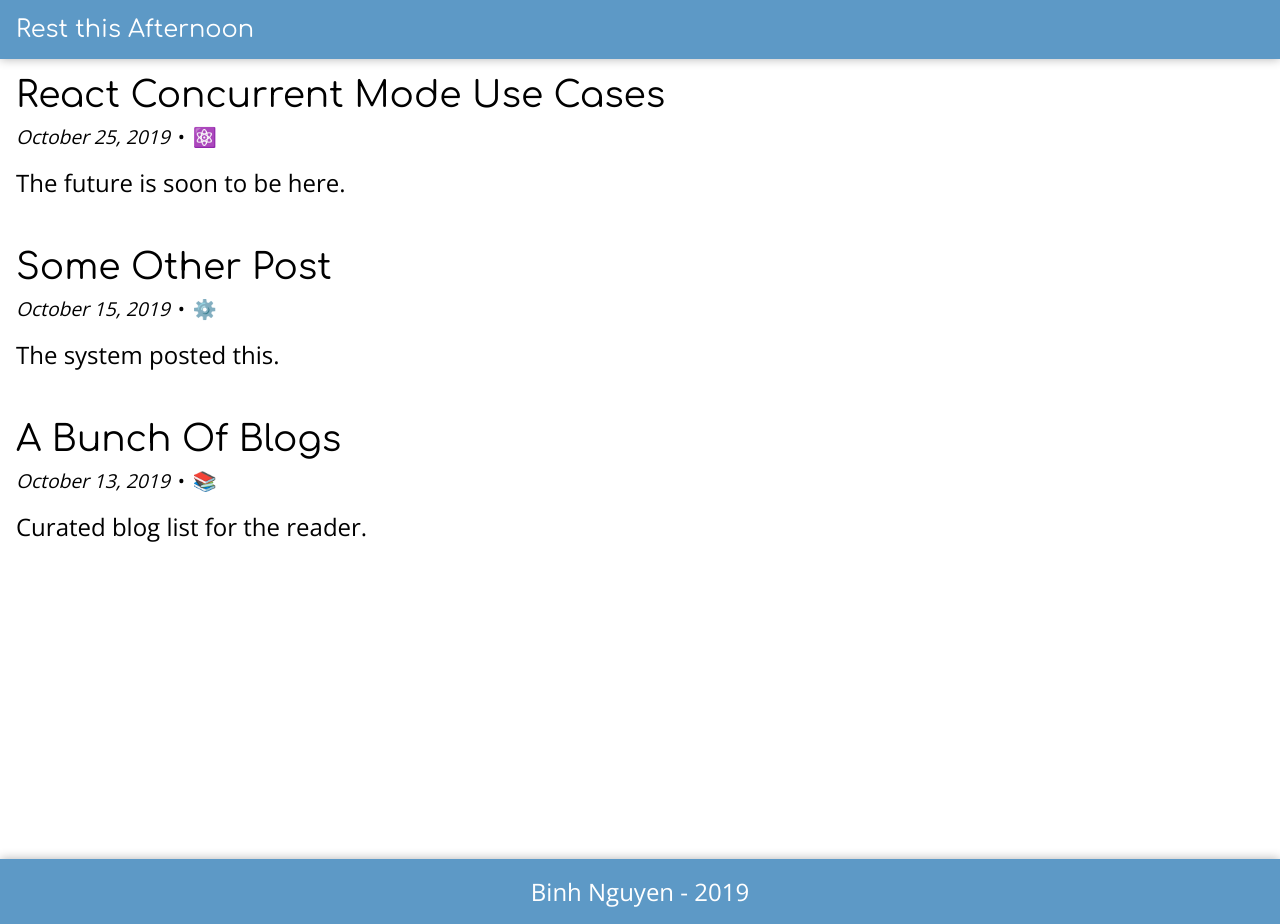
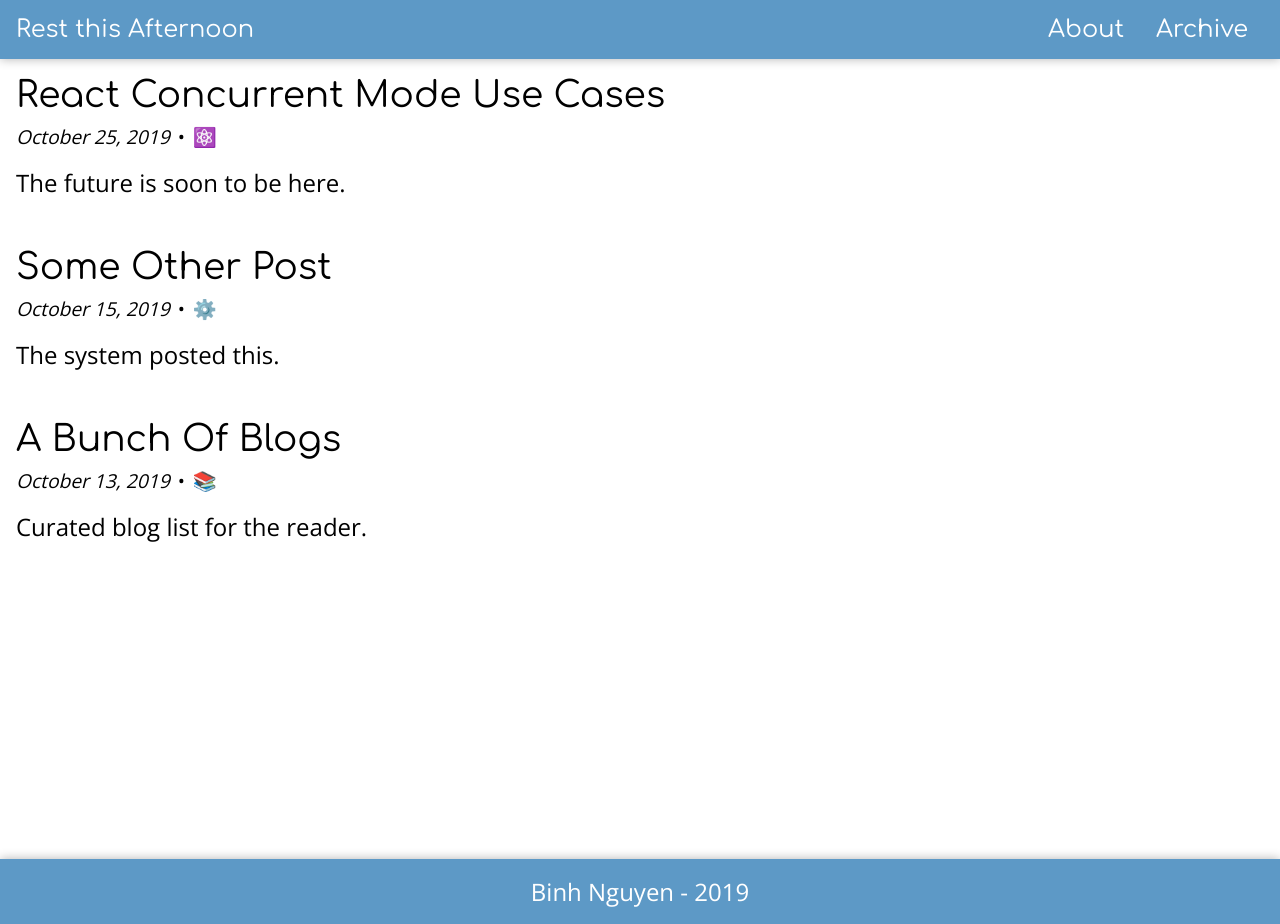
Before and after one commit to bnguyensn/restthisafternoon-DEPRECATED, a Gatsby site: page / in a window 1280 px wide. Built offline with nearby package versions, Linux system fonts and the light colour scheme; Gatsby itself is replaced by a stand-in of ours; some packages are replaced by stand-ins of ours.

Commit message:
feat: add routing and styling for desktop nav

```diff
--- a/src/components/layout/Header.js
+++ b/src/components/layout/Header.js
@@ -7,7 +7,6 @@ import createUseStylesWithTheme from '../../styles/createUseStylesWithTheme';
 const useStyles = createUseStylesWithTheme(theme => ({
   header: {
     display: 'flex',
-    flexDirection: 'column',
     alignItems: 'center',
     padding: `${theme.spacing(2)}px`,
     fontFamily: theme.typography.fontFamily.header,
@@ -24,30 +23,22 @@ const useStyles = createUseStylesWithTheme(theme => ({
       color: '#ffffff',
     },
   },
+
   title: {
     margin: 0,
     width: '100%',
     color: theme.palette.primary.main,
     fontSize: '1rem',
   },
-  subTitle: {
-    margin: 0,
-    width: '100%',
-    color: theme.palette.grey.main,
-    fontSize: '1rem',
-    fontStyle: 'italic',
+
+  navContainer: {
+    display: 'none',
+    flexGrow: 1,
   },
-  divider: {
-    height: 2,
-    width: '100%',
-    backgroundColor: theme.palette.primary.dark2,
-  },
+
   [`@media (min-width: ${theme.breakpoints.s}px)`]: {
-    title: {
-      fontSize: '1rem',
-    },
-    subTitle: {
-      fontSize: '1.25rem',
+    navContainer: {
+      display: 'inline-block',
     },
   },
 }));
@@ -63,7 +54,9 @@ export default function Header() {
       <h1 className={classes.title}>
         <Link to="/">{title}</Link>
       </h1>
-      <Nav />
+      <div className={classes.navContainer}>
+        <Nav />
+      </div>
     </header>
   );
 }
--- a/src/components/layout/Nav.js
+++ b/src/components/layout/Nav.js
@@ -1,13 +1,33 @@
-/**
- * The nav bar has 2 versions depending on screen width:
- * - Menu button / extendable drawer (when screen is narrow)
- * - Fully extended (when screen is wide)
- *
- * The content (links) for both versions must be the same.
- */
+import React from 'react';
+import { Link } from 'gatsby';
+import createUseStylesWithTheme from '../../styles/createUseStylesWithTheme';
 
-import React from 'react';
+const useStyles = createUseStylesWithTheme(theme => ({
+  navContainer: {
+    display: 'flex',
+  },
+  navLink: {
+    margin: `0 ${theme.spacing(2)}px`,
+  },
+}));
+
+function NavLink({ to, children }) {
+  const classes = useStyles();
+
+  return (
+    <div className={classes.navLink}>
+      <Link to={to}>{children}</Link>
+    </div>
+  );
+}
 
 export default function Nav() {
-  return <nav></nav>;
+  const classes = useStyles();
+
+  return (
+    <nav className={classes.navContainer}>
+      <NavLink to={'/about'}>About</NavLink>
+      <NavLink to={'/archive'}>Archive</NavLink>
+    </nav>
+  );
 }
--- a/src/components/layout/NavMobile.js
+++ b/src/components/layout/NavMobile.js
@@ -78,7 +78,7 @@ function NavButtons({ navMenuOpen, setNavMenuOpen }) {
   const classes = useStyles();
 
   return (
-    <div className={classes.navButtonsContainer}>
+    <nav className={classes.navButtonsContainer}>
       <NavButton
         to={'/'}
         navMenuOpen={navMenuOpen}
@@ -100,7 +100,7 @@ function NavButtons({ navMenuOpen, setNavMenuOpen }) {
       >
         Archive
       </NavButton>
-    </div>
+    </nav>
   );
 }
 
```
